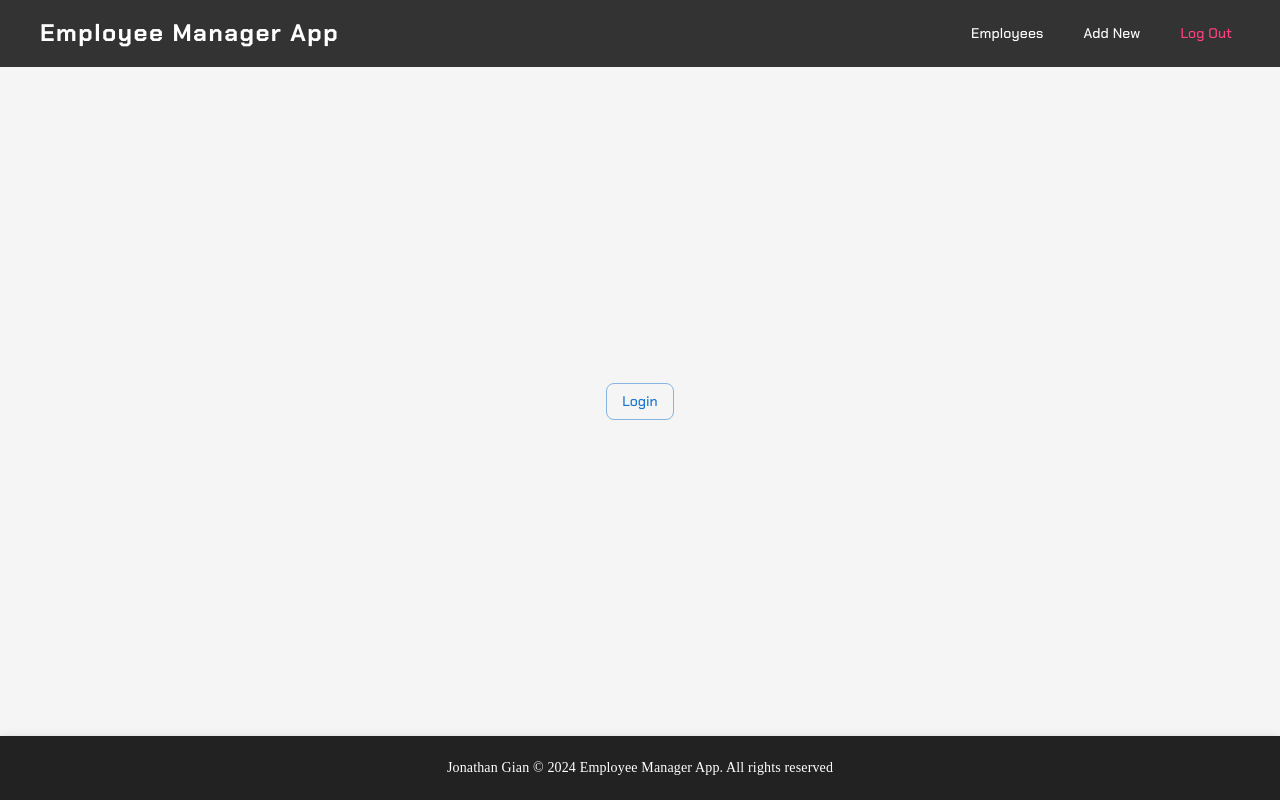
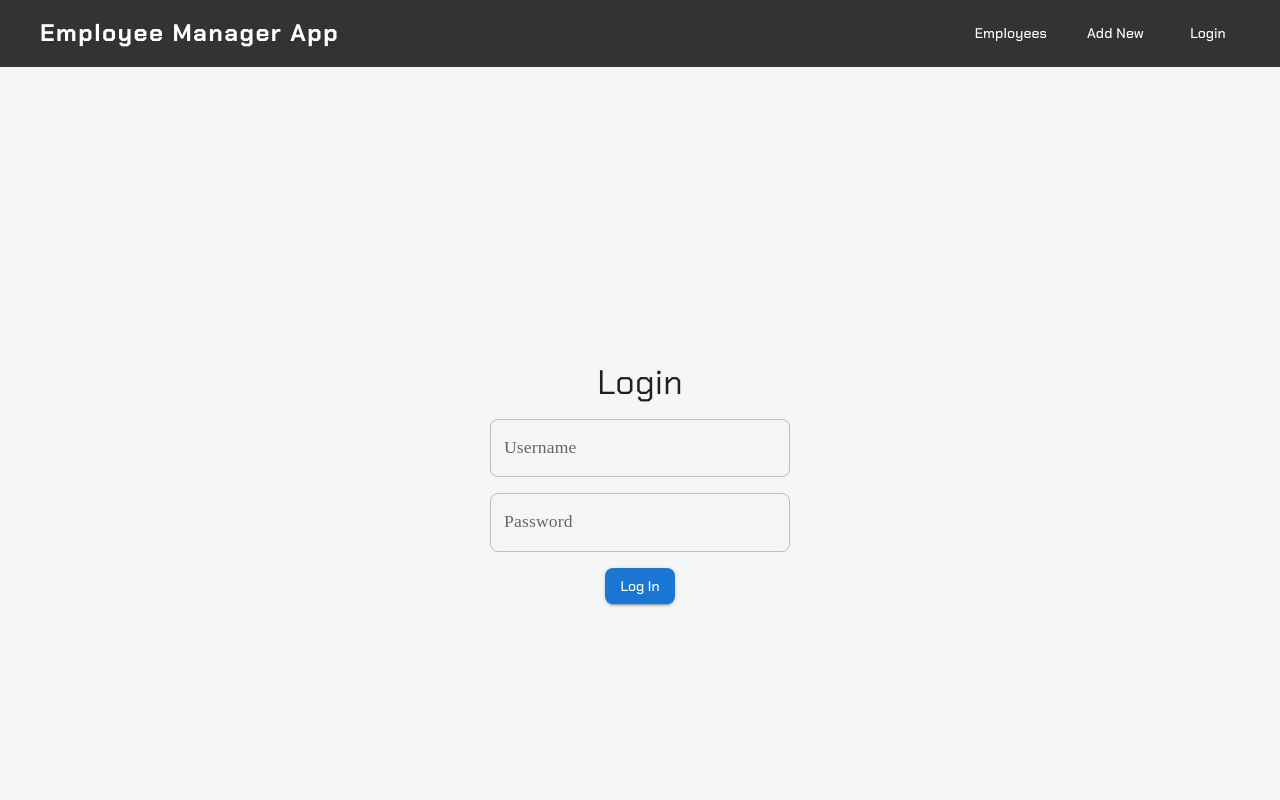
Before and after one commit to JonathanGian/Employee-Manager-App, a React (Vite) app: page /login in a window 1280 px wide. Shown: the top 800 px of the page. Built offline with nearby package versions, Linux system fonts and the light colour scheme; a web font is replaced by a local one.

Commit message:
Real final changes

```diff
--- a/db.json
+++ b/db.json
@@ -81,7 +81,9 @@
       "email": "jack.green@example.com"
     }
   ],
-  "profile": {
-    "name": "Jon"
-  }
+  "users": [
+    { "username": "admin", "password": "1234" },
+    { "username": "Jon", "password": "test" },
+    { "username": "Margit", "password": "foxes" }
+  ]
 }
--- a/src/components/Header/Header.jsx
+++ b/src/components/Header/Header.jsx
@@ -1,8 +1,28 @@
 import React from 'react';
-import { AppBar, Toolbar, Typography, Button, Box } from '@mui/material';
-import { NavLink } from "react-router-dom";
+import { AppBar, Toolbar, Typography, Button, Box,Avatar,MenuItem,Menu } from '@mui/material';
+import { NavLink,useNavigate } from "react-router-dom";
+import { useUser } from '../../context/UserContext';
+import { useState } from 'react';
+export default function Header() {
+  const { user, logout } = useUser();
+  const [anchorEl, setAnchorEl] = useState(null);
+  const navigate = useNavigate();
 
-export default function Header() {
+  const handleMenuOpen = (event) => {
+    setAnchorEl(event.currentTarget);
+  };
+
+  const handleMenuClose = () => {
+    setAnchorEl(null);
+  };
+
+  const handleLogout = () => {
+    logout();
+    navigate("/login");
+    handleMenuClose();
+  };
+
+
   return (
     <AppBar position="static" sx={{ backgroundColor: '#333' }}>
       <Toolbar
@@ -61,19 +81,29 @@ export default function Header() {
           >
             Add New
           </Button>
-          <Button
-            component={NavLink}
-            to="/login"
-            sx={{
-              color: 'white',
-              textTransform: 'none',
-              '&.active': {
-                color: 'secondary.main',
-              },
-            }}
-          >
-            Log Out
+          {user ? (
+          <Box sx={{ display: "flex", alignItems: "center" }}>
+            <Avatar
+              sx={{ bgcolor: "secondary.main", cursor: "pointer" }}
+              onClick={handleMenuOpen}
+            >
+              {user.charAt(0).toUpperCase()} {/* Show first letter of the username */}
+            </Avatar>
+            <Menu
+              anchorEl={anchorEl}
+              open={Boolean(anchorEl)}
+              onClose={handleMenuClose}
+
+            >
+              <MenuItem onClick={() => navigate("/welcome")}>Profile</MenuItem>
+              <MenuItem onClick={handleLogout}>Logout</MenuItem>
+            </Menu>
+          </Box>
+        ) : (
+          <Button color="inherit" onClick={() => navigate("/login")}>
+            Login
           </Button>
+        )}
         </Box>
       </Toolbar>
     </AppBar>
--- /dev/null
+++ b/src/components/ProtectedRoutes/ProtectedRoutes.jsx
@@ -0,0 +1,17 @@
+import React from "react";
+import { Navigate } from "react-router-dom";
+import { useUser } from "../../context/UserContext"; // Import your UserContext hook
+
+const ProtectedRoute = ({ children }) => {
+  const { user } = useUser(); // Check if the user is logged in
+
+  if (!user) {
+    // If no user is logged in, redirect to the login page
+    return <Navigate to="/login" replace />;
+  }
+
+  // If the user is logged in, render the child component
+  return children;
+};
+
+export default ProtectedRoute;
--- /dev/null
+++ b/src/context/UserContext.jsx
@@ -0,0 +1,21 @@
+import React, { createContext, useState, useContext } from "react";
+
+// Create the context
+const UserContext = createContext();
+
+// Custom hook for easier usage
+export const useUser = () => useContext(UserContext);
+
+// UserProvider component
+export const UserProvider = ({ children }) => {
+  const [user, setUser] = useState(null);
+
+  const login = (username) => setUser(username); // Set the user
+  const logout = () => setUser(null); // Clear the user
+
+  return (
+    <UserContext.Provider value={{ user, login, logout }}>
+      {children}
+    </UserContext.Provider>
+  );
+};
--- a/src/main.jsx
+++ b/src/main.jsx
@@ -8,13 +8,15 @@ import '@fontsource/roboto/500.css';
 import '@fontsource/roboto/700.css';
 import theme from './theme/theme.js';
 import { CssBaseline } from '@mui/material';
-
+import { UserProvider } from './context/UserContext.jsx';
 
 createRoot(document.getElementById('root')).render(
   <StrictMode>
     <CssBaseline />
     <ThemeProvider theme={theme}>
+      <UserProvider>
     <App />
+    </UserProvider>
     </ThemeProvider>
   </StrictMode>,
 )
--- a/src/pages/ErrorPage.jsx
+++ b/src/pages/ErrorPage.jsx
@@ -7,9 +7,12 @@ const ErrorPage = () => {
   const navigate = useNavigate();
 
   const handleGoBack = () => {
-    navigate(-1); // Navigate to the previous page
+    if (window.history.state && window.history.length > 1) {
+      navigate(-1);
+    } else {
+      navigate("/");
+    }
   };
-
   const handleGoHome = () => {
     navigate("/"); // Navigate to the homepage
   };
--- /dev/null
+++ b/src/pages/LoginPage.jsx
@@ -0,0 +1,87 @@
+import React, { useState } from "react";
+import { useUser } from "../context/UserContext";
+import { Box, TextField, Button, Typography } from "@mui/material";
+import axios from "axios"; // For server requests
+import { useNavigate } from "react-router-dom";
+
+const LoginPage = () => {
+    const [username, setUsername] = useState("");
+    const [password, setPassword] = useState("");
+    const [error, setError] = useState(null);
+    const { login } = useUser();
+    const navigate = useNavigate();
+
+    const handleLogin = async () => {
+        try {
+            // Fetch credentials from the server
+            const response = await axios.get("http://localhost:3001/users"); // Replace with your server's endpoint
+            const users = response.data;
+
+            // Validate username and password
+            const user = users.find(
+                (user) => user.username === username && user.password === password
+            );
+
+            if (user) {
+                login(username); // Log the user in
+                setError(null); // Clear any previous error
+                navigate("/welcome")
+            } else {
+                setError("Invalid username or password");
+            }
+        } catch (err) {
+            console.error("Error fetching users:", err);
+            setError("An error occurred. Please try again later.");
+        }
+    };
+
+    return (
+        <Box
+            sx={{
+                display: "flex",
+                flexDirection: "column",
+                alignItems: "center",
+                justifyContent: "center",
+                height: "100vh",
+                padding: 3,
+                bgcolor: "background.default",
+            }}
+        >
+            <Typography variant="h4" sx={{ marginBottom: 2 }}>
+                Login
+            </Typography>
+            {error && (
+                <Typography
+                    variant="body2"
+                    color="error"
+                    sx={{ marginBottom: 2, textAlign: "center" }}
+                >
+                    {error}
+                </Typography>
+            )}
+            <TextField
+                label="Username"
+                value={username}
+                onChange={(e) => setUsername(e.target.value)}
+                sx={{ marginBottom: 2, width: "300px" }}
+            />
+            <TextField
+                label="Password"
+                type="password"
+                value={password}
+                onChange={(e) => setPassword(e.target.value)}
+                sx={{ marginBottom: 2, width: "300px" }}
+            />
+            <Button
+                variant="contained"
+                color="primary"
+                onClick={handleLogin}
+                sx={{ textTransform: "none" }}
+            >
+                Log In
+            </Button>
+        </Box>
+    );
+};
+
+export default LoginPage;
--- /dev/null
+++ b/src/pages/Welcome.jsx
@@ -0,0 +1,45 @@
+import React from "react";
+import { useUser } from "../context/UserContext";
+import { Box, Typography, Button,Avatar} from "@mui/material";
+import { useNavigate } from "react-router-dom";
+
+const WelcomePage = () => {
+  const { user, logout } = useUser();
+  const navigate = useNavigate();
+
+  const handleLogout = () => {
+    logout();
+    navigate("/login");
+  };
+
+  return (
+    <Box
+      sx={{
+        display: "flex",
+        flexDirection: "column",
+        alignItems: "center",
+        justifyContent: "center",
+        height: "100vh",
+        padding: 3,
+        bgcolor: "background.default",
+      }}
+    >
+      <Typography variant="h4" sx={{ marginBottom: 2 }}>
+        Welcome, {user}!
+      </Typography>
+      <Typography variant="body1" sx={{ marginBottom: 3 }}>
+        You are now logged in. Explore the application!
+      </Typography>
+      <Button
+        variant="contained"
+        color="secondary"
+        onClick={handleLogout}
+        sx={{ textTransform: "none" }}
+      >
+        Log Out
+      </Button>
+    </Box>
+  );
+};
+
+export default WelcomePage;
--- a/src/routes/appRoutes.jsx
+++ b/src/routes/appRoutes.jsx
@@ -5,8 +5,9 @@ import Login from "../pages/Login";
 import List from "../pages/List";
 import Form_Page from "../pages/Form_Page";
 import Details from "../pages/Details";
-
-
+import LoginPage from "../pages/LoginPage";
+import ProtectedRoute from "../components/ProtectedRoutes/ProtectedRoutes";
+import WelcomePage from "../pages/Welcome";
 export const router = createBrowserRouter(
     [
       {
@@ -14,11 +15,38 @@ export const router = createBrowserRouter(
         element: <Root />,
         errorElement: <ErrorPage />,
         children: [
-          { path: "/", element: <Login /> },
-          { path: "/login", element: <Login /> },
-          { path: "/employees", element: <List /> },
-          { path: "/form", element: <Form_Page /> },
-          { path: "/details/:id", element: <Details />},
+          { path: "/", element: <LoginPage /> },
+          { path: "/login", element: <LoginPage /> },
+          {
+            path: "/welcome",
+            element: (
+              <ProtectedRoute>
+                <WelcomePage />
+              </ProtectedRoute>
+            ),
+          },
+          { path: "/employees",
+            element: (
+              <ProtectedRoute>
+                <List />
+              </ProtectedRoute>
+            ),
+          },
+          { path: "/form",
+            element: (
+              <ProtectedRoute>
+                <Form_Page />
+              </ProtectedRoute>
+            ),
+            },
+          {
+            path: "/details/:id",
+            element: (
+              <ProtectedRoute>
+                <Details />
+              </ProtectedRoute>
+            ),
+          },
         ],
       },
     ],
```
